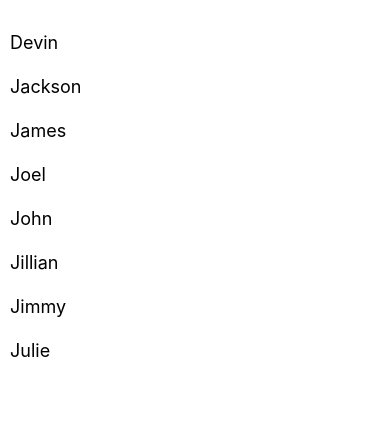
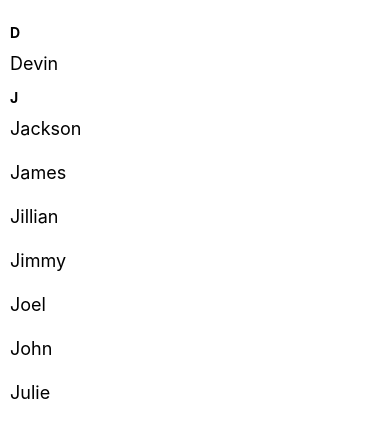
Before and after one commit to cuidezhu/ReactNativePractice, a React Native app: screen / in a window 390 px wide. Shown: the top 438 px of the page. Built offline with nearby package versions, Linux system fonts and the light colour scheme.

Commit message:
SectionList

```diff
--- a/App.js
+++ b/App.js
@@ -1,32 +1,38 @@
 import React, { Component } from 'react';
-import { FlatList, StyleSheet, Text, View } from 'react-native';
+import { SectionList, StyleSheet, Text, View } from 'react-native';
 
-export default class FlatListBasics extends Component {
+export default class SectionListBasics extends Component {
   render() {
     return (
       <View style={styles.container}>
-        <FlatList
-          data={[
-            {key: 'Devin'},
-            {key: 'Jackson'},
-            {key: 'James'},
-            {key: 'Joel'},
-            {key: 'John'},
-            {key: 'Jillian'},
-            {key: 'Jimmy'},
-            {key: 'Julie'},
+        <SectionList
+          sections={[
+            {title: 'D', data: ['Devin']},
+            {title: 'J', data: ['Jackson', 'James', 'Jillian', 'Jimmy', 'Joel', 'John', 'Julie']},
           ]}
-          renderItem={({item}) => <Text style={styles.item}>{item.key}</Text>}
+          renderItem={({item}) => <Text style={styles.item}>{item}</Text>}
+          renderSectionHeader={({section}) => <Text style={styles.sectionHeader}>{section.title}</Text>}
+          keyExtractor={(item, index) => index}
         />
       </View>
-    )
+    );
   }
 }
+
 
 const styles = StyleSheet.create({
   container: {
     flex: 1,
     paddingTop: 22,
+  },
+  sectionHeader: {
+    paddingTop: 2,
+    paddingLeft: 10,
+    paddingRight: 10,
+    paddingBottom: 2,
+    fontSize: 14,
+    fontWeight: 'bold',
+    backgroundColor: 'rgba(247, 247, 1, 0)',
   },
   item: {
     padding: 10,
```
